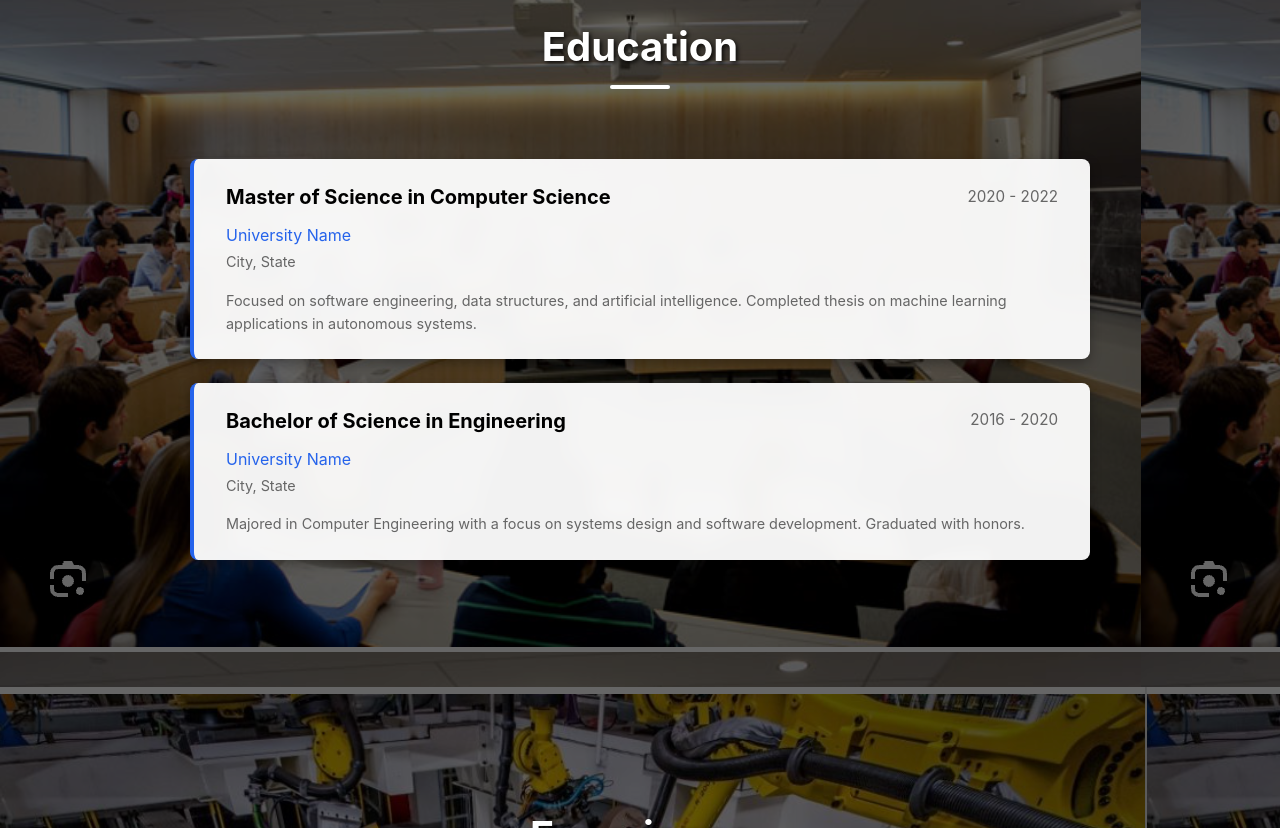
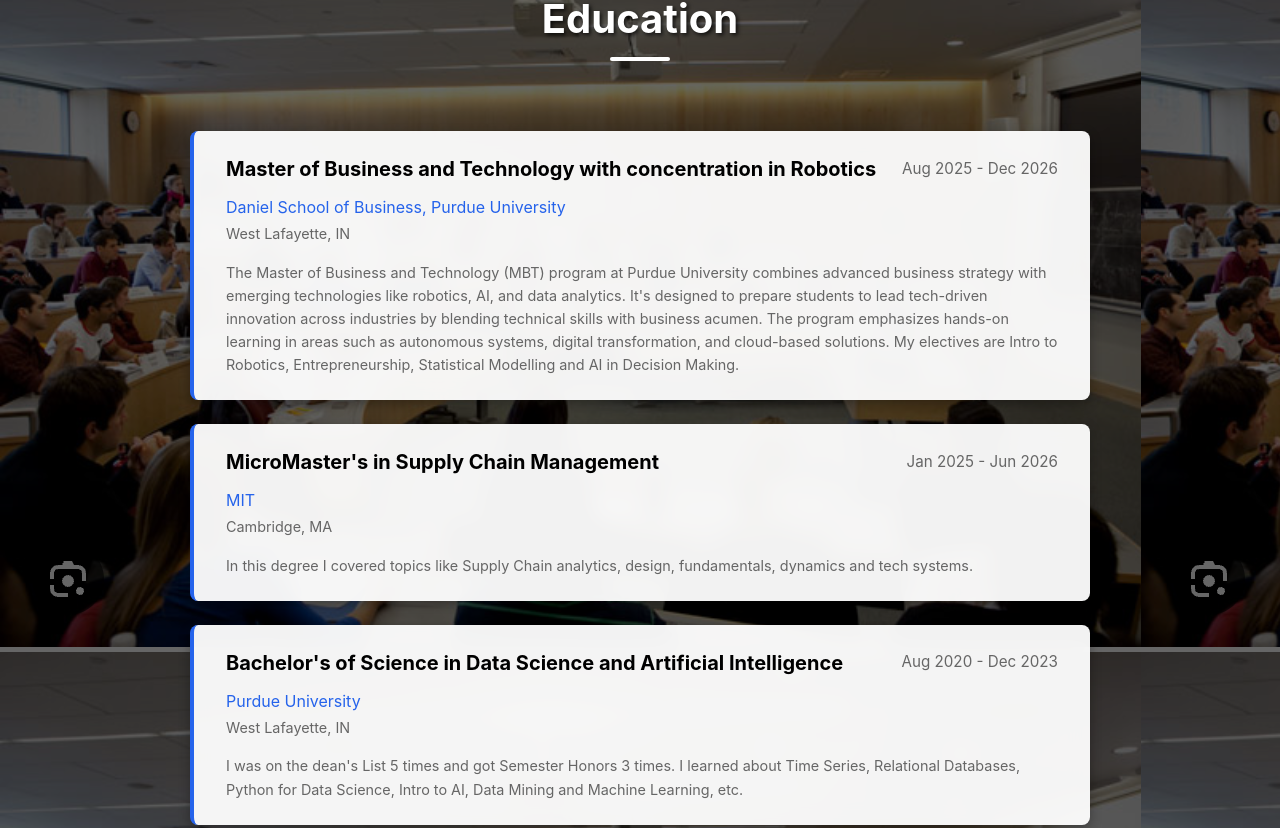
Before and after one commit to avikatare17/AviPortfolio, a React (Create React App) app in the folder frontend/: page / in a window 1280 px wide. Shown: the part 952-1780 px from the top of the page. Built offline with nearby package versions, Linux system fonts and the light colour scheme.

Commit message:
Update Education section with three degrees: MBT, MIT MicroMaster's, and BS in Data Science and AI

```diff
--- a/frontend/src/App.js
+++ b/frontend/src/App.js
@@ -164,26 +164,40 @@
         <div className="container">
           <h2 className="section-title education-title">Education</h2>
           <div className="education-container">
+            {/* Degree 1: Master of Business and Technology */}
             <div className="education-card">
               <div className="education-header">
-                <h3 className="education-degree">Master of Science in Computer Science</h3>
-                <span className="education-dates">2020 - 2022</span>
+                <h3 className="education-degree">Master of Business and Technology with concentration in Robotics</h3>
+                <span className="education-dates">Aug 2025 - Dec 2026</span>
               </div>
-              <p className="education-institution">University Name</p>
-              <p className="education-location">City, State</p>
+              <p className="education-institution">Daniel School of Business, Purdue University</p>
+              <p className="education-location">West Lafayette, IN</p>
               <p className="education-description">
-                Focused on software engineering, data structures, and artificial intelligence. Completed thesis on machine learning applications in autonomous systems.
+                The Master of Business and Technology (MBT) program at Purdue University combines advanced business strategy with emerging technologies like robotics, AI, and data analytics. It's designed to prepare students to lead tech-driven innovation across industries by blending technical skills with business acumen. The program emphasizes hands-on learning in areas such as autonomous systems, digital transformation, and cloud-based solutions. My electives are Intro to Robotics, Entrepreneurship, Statistical Modelling and AI in Decision Making.
               </p>
             </div>
+            {/* Degree 2: MicroMaster's in Supply Chain Management */}
             <div className="education-card">
               <div className="education-header">
-                <h3 className="education-degree">Bachelor of Science in Engineering</h3>
-                <span className="education-dates">2016 - 2020</span>
+                <h3 className="education-degree">MicroMaster's in Supply Chain Management</h3>
+                <span className="education-dates">Jan 2025 - Jun 2026</span>
               </div>
-              <p className="education-institution">University Name</p>
-              <p className="education-location">City, State</p>
+              <p className="education-institution">MIT</p>
+              <p className="education-location">Cambridge, MA</p>
               <p className="education-description">
-                Majored in Computer Engineering with a focus on systems design and software development. Graduated with honors.
+                In this degree I covered topics like Supply Chain analytics, design, fundamentals, dynamics and tech systems.
+              </p>
+            </div>
+            {/* Degree 3: Bachelor's of Science in Data Science and Artificial Intelligence */}
+            <div className="education-card">
+              <div className="education-header">
+                <h3 className="education-degree">Bachelor's of Science in Data Science and Artificial Intelligence</h3>
+                <span className="education-dates">Aug 2020 - Dec 2023</span>
+              </div>
+              <p className="education-institution">Purdue University</p>
+              <p className="education-location">West Lafayette, IN</p>
+              <p className="education-description">
+                I was on the dean's List 5 times and got Semester Honors 3 times. I learned about Time Series, Relational Databases, Python for Data Science, Intro to AI, Data Mining and Machine Learning, etc.
               </p>
             </div>
           </div>
```
